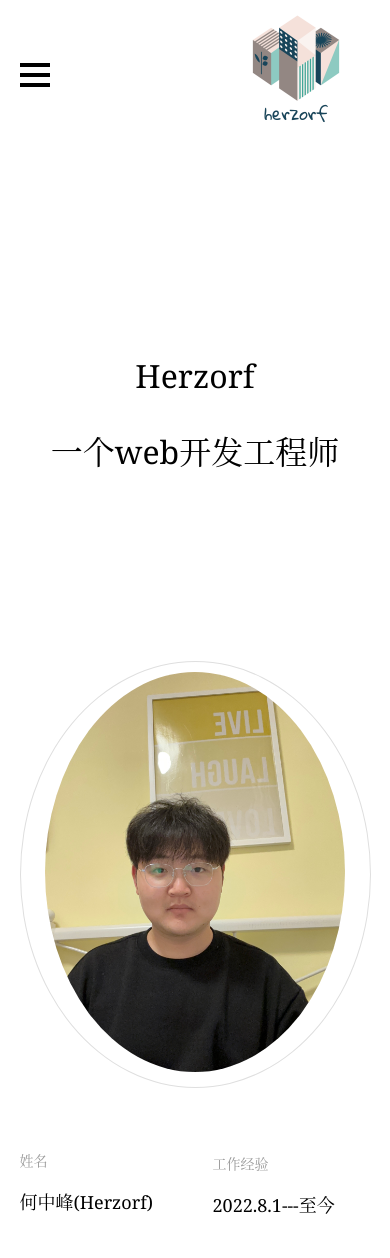
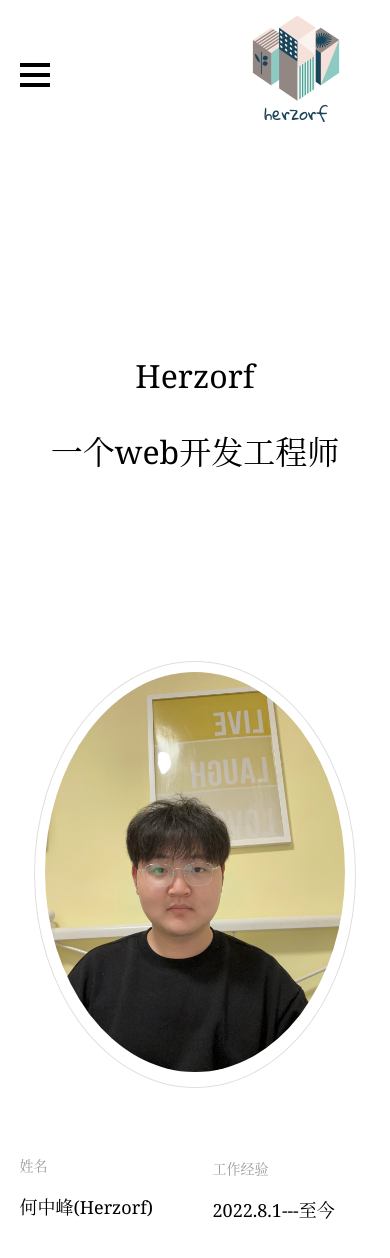
Before and after one commit to herzorf/herzorf, a Vue app: page /#/ in a window 390 px wide. Shown: the top 1258 px of the page. Built offline with nearby package versions, Linux system fonts and the light colour scheme.

Commit message:
fix: 头像显示问题

```diff
--- a/src/pages/home/home.vue
+++ b/src/pages/home/home.vue
@@ -4,7 +4,9 @@
     <h1>一个web开发工程师</h1>
   </section>
   <div class="mobileAvatar">
+    <div class="border">
       <img :src="me" width="300" alt="自拍" />
+    </div>
   </div>
   <section class="personalData" ref="personalData">
     <div class="left">
@@ -15,7 +17,7 @@
     </div>
     <div class="center">
       <div class="border">
-        <img :src="me" height="600" alt="自拍" />
+        <img :src="me" height="500" alt="自拍" />
       </div>
     </div>
     <div class="right">
@@ -126,15 +128,20 @@
   }
   .mobileAvatar {
     display: none;
+    width: 100%;
+    .border {
       border: 1px solid #dfdfdf;
       overflow: hidden;
       padding: 10px;
       border-radius: 50%;
+      display: inline-block;
       img {
         border-radius: 50%;
       }
+    }
+
     @media (max-width: 576px) {
-      display: block;
+      display: inline-block;
       text-align: center;
     }
   }
```
Lines whose indentation alone changed are shown as unchanged.
